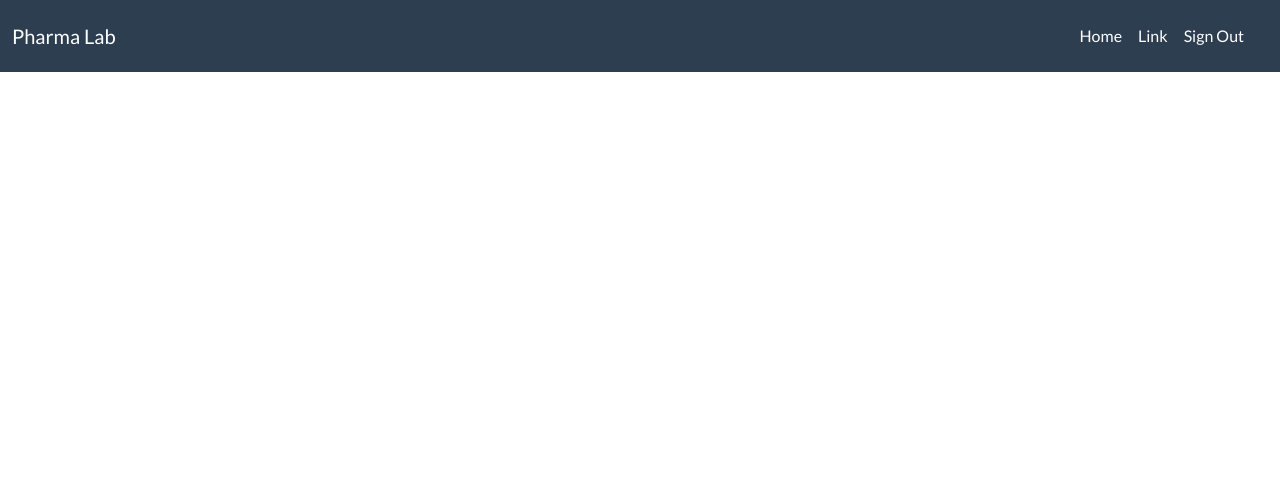
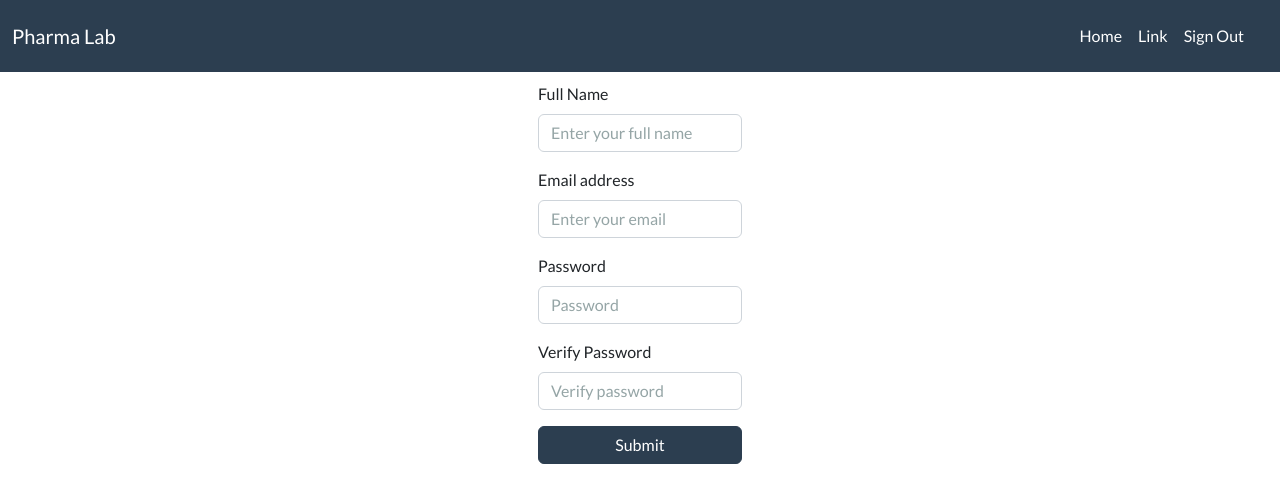
Before and after one commit to avivhaish/pharma-lab, a React (Vite) app: page /register in a window 1280 px wide. Shown: the top 502 px of the page. Built offline with nearby package versions, Linux system fonts and the light colour scheme.

Commit message:
Register page setup

```diff
--- a/src/App.tsx
+++ b/src/App.tsx
@@ -5,7 +5,7 @@ import { AuthContextProvider } from "./context/AuthContext";
 // PAGES
 import Login from "./pages/Login";
 import AddEntities from "./pages/admin/AddEntities";
-
+import Register from "./pages/admin/Register";
 
 const App = () => {
   return (
@@ -14,6 +14,7 @@ const App = () => {
         <Layout>
           <Routes>
             <Route path="/login" element={<Login />} />
+            <Route path="/register" element={<Register />} />
             <Route path="/add" element={<AddEntities />} />
           </Routes>
         </Layout>
--- /dev/null
+++ b/src/pages/admin/Register.tsx
@@ -0,0 +1,90 @@
+import React, { useCallback } from 'react';
+import Button from 'react-bootstrap/Button';
+import Form from 'react-bootstrap/Form';
+
+type Props = {}
+
+const Register: React.FC<Props> = () => {
+    const [fullName, setFullName] = React.useState<string>("");
+    const [email, setEmail] = React.useState<string>("");
+    const [password, setPassword] = React.useState<string>("");
+    const [verifyPassword, setVerifyPassword] = React.useState<string>("");
+
+    const resetStates = useCallback(() => {
+        setFullName("");
+        setEmail("");
+        setPassword("");
+        setVerifyPassword("");
+    }, [])
+
+    const handleSubmit = (e: React.SyntheticEvent) => {
+        e.preventDefault();
+
+        if (!fullName || !email || !password || !verifyPassword) {
+            return alert("Missing Info");
+        }
+
+        if (password !== verifyPassword) {
+            return alert("Passwords do not match!");
+        }
+
+        alert(JSON.stringify({
+            fullName,
+            email,
+            password,
+            verifyPassword
+        }));
+
+        resetStates();
+    };
+
+    return (
+        <Form onSubmit={handleSubmit}>
+            <Form.Group className="mb-3" controlId="formBasicEmail">
+                <Form.Label>Full Name</Form.Label>
+                <Form.Control
+                    type="text"
+                    placeholder="Enter your full name"
+                    value={fullName}
+                    onChange={(e: React.ChangeEvent<HTMLInputElement>) => setFullName(e.target.value)}
+                />
+            </Form.Group>
+
+            <Form.Group className="mb-3" controlId="formBasicEmail">
+                <Form.Label>Email address</Form.Label>
+                <Form.Control
+                    type="email"
+                    placeholder="Enter your email"
+                    value={email}
+                    onChange={(e: React.ChangeEvent<HTMLInputElement>) => setEmail(e.target.value)}
+                />
+            </Form.Group>
+
+            <Form.Group className="mb-3" controlId="formBasicPassword">
+                <Form.Label>Password</Form.Label>
+                <Form.Control
+                    type="password"
+                    placeholder="Password"
+                    value={password}
+                    onChange={(e: React.ChangeEvent<HTMLInputElement>) => setPassword(e.target.value)}
+                />
+            </Form.Group>
+
+            <Form.Group className="mb-3" controlId="formBasicPassword">
+                <Form.Label>Verify Password</Form.Label>
+                <Form.Control
+                    type="password"
+                    placeholder="Verify password"
+                    value={verifyPassword}
+                    onChange={(e: React.ChangeEvent<HTMLInputElement>) => setVerifyPassword(e.target.value)}
+                />
+            </Form.Group>
+
+            <Button variant="primary" type="submit" className='w-100'>
+                Submit
+            </Button>
+        </Form>
+    );
+};
+
+export default Register;
```
